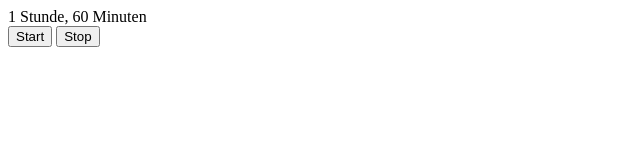
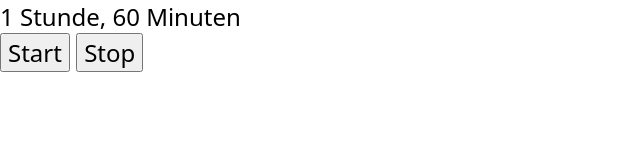
Before and after one commit to g12n/quick-timer, a plain HTML site: page index.html in a window 1280 px wide. Shown: the whole page, without its empty margins (0-640 px from the left). Drawn offline with Linux system fonts and the light colour scheme.

Commit message:
increase font-size

```diff
--- a/index.html
+++ b/index.html
@@ -4,6 +4,7 @@
     <meta charset="UTF-8">
     <meta name="viewport" content="width=device-width, initial-scale=1.0">
     <title>Document</title>
+    <link rel="stylesheet" href="styles.css"/>
 </head>
 <body>
 <template id="mainTimer">
--- a/styles.css
+++ b/styles.css
@@ -0,0 +1,9 @@
+*{box-sizing: borderbox}
+
+body{
+margin:0;
+font-size: 1.5rem;
+  font-family: system-ui, "Segoe UI", Roboto, Helvetica, Arial, sans-serif, "Apple Color Emoji", "Segoe UI Emoji", "Segoe UI Symbol";
+}
+
+button{ font: inherit}
```
